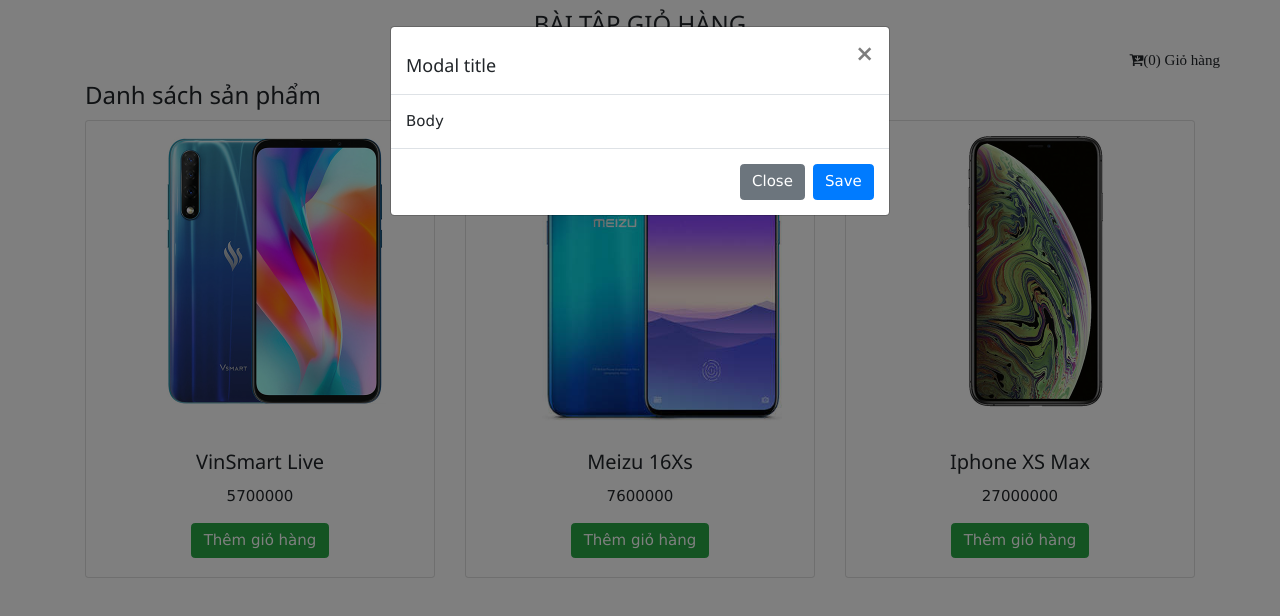
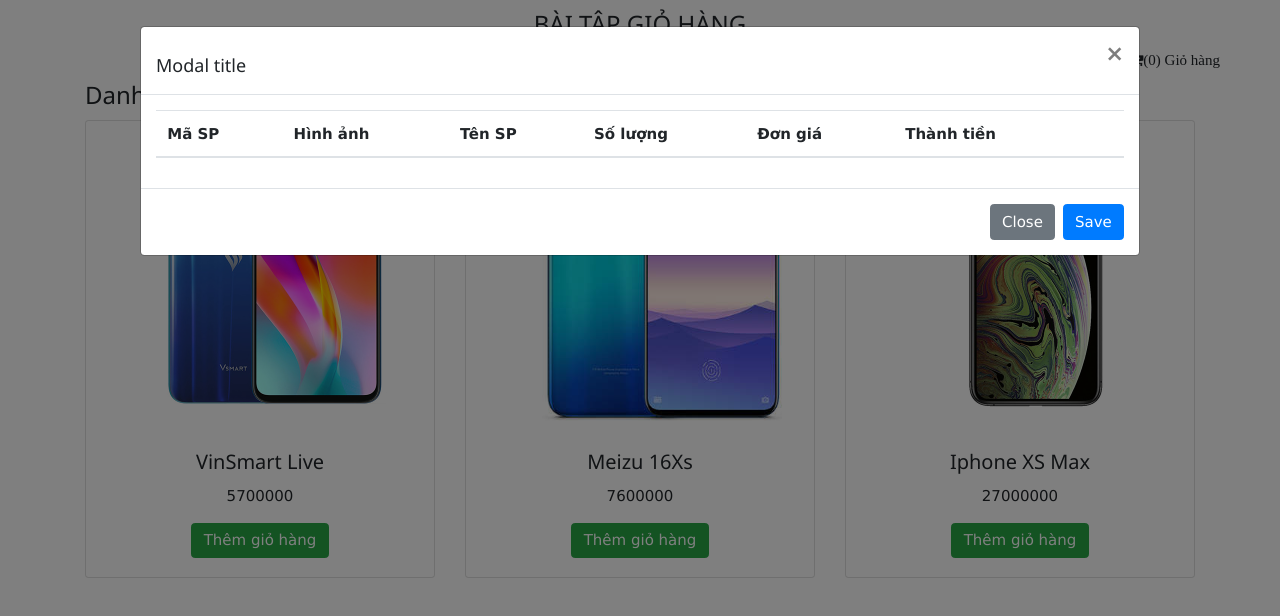
Before and after one commit to HiepHoang2190/Cyber-Reactjs-Componet-K2, a React (Create React App) app in the folder react-component-k2/: page / in a window 1280 px wide. Both pictures are taken after a click on the element "(0) Giỏ hàng". Shown: the top 616 px of the page. Built offline with nearby package versions, Linux system fonts and the light colour scheme.

Commit message:
lesson 11:props state ôn tập qua bài tập giỏ hàng(P2 xây dụng chức năng thêm giỏ hàng )

```diff
--- a/react-component-k2/src/Props/ExerciseCart/CartModal.js
+++ b/react-component-k2/src/Props/ExerciseCart/CartModal.js
@@ -1,12 +1,25 @@
 import React, { Component } from 'react';
 
 class Cart extends Component {
+
+    renderCart = () => {
+        let { gioHang } = this.props;
+        return gioHang.map((spGioHang, index) => {
+            return <tr key={index}>
+                <td>{spGioHang.maSP}</td>
+                <td><img style={{ width: 35, height: 35 }} src={spGioHang.hinhAnh} alt={spGioHang.hinhAnh}></img></td>
+                <td>{spGioHang.tenSP}</td>
+                <td>{spGioHang.soLuong}</td>
+                <td>{spGioHang.donGia}</td>
+            </tr>
+        })
+    }
     render() {
         return (
             <div>
 
                 <div className="modal fade" id="modelId" tabIndex={-1} role="dialog" aria-labelledby="modelTitleId" aria-hidden="true">
-                    <div className="modal-dialog" role="document">
+                    <div style={{ minWidth: 1000 }} className="modal-dialog" role="document">
                         <div className="modal-content">
                             <div className="modal-header">
                                 <h5 className="modal-title">Modal title</h5>
@@ -15,7 +28,22 @@
                                 </button>
                             </div>
                             <div className="modal-body">
-                                Body
+                                <table class="table">
+                                    <thead>
+                                        <tr>
+                                            <th>Mã SP</th>
+                                            <th>Hình ảnh</th>
+                                            <th>Tên SP</th>
+                                            <th>Số lượng</th>
+                                            <th>Đơn giá</th>
+                                            <th>Thành tiền</th>
+                                            <th></th>
+                                        </tr>
+                                    </thead>
+                                    <tbody>
+                                        {this.renderCart()}
+                                    </tbody>
+                                </table>
                             </div>
                             <div className="modal-footer">
                                 <button type="button" className="btn btn-secondary" data-dismiss="modal">Close</button>
--- a/react-component-k2/src/Props/ExerciseCart/ExerciseCart.js
+++ b/react-component-k2/src/Props/ExerciseCart/ExerciseCart.js
@@ -2,6 +2,51 @@
 import ProductListEXC from './ProductListEXC';
 import CartModal from './CartModal';
 class ExerciseCart extends Component {
+
+    state = {
+        /**
+         * tạo ban đầu có giá trị mặc định để dễ hình dung, xong thì xóa đi để rỗng
+         *  gioHang: [
+            { maSP: 1, hinhAnh: '', tenSP: 'tên mặc định', soLuong: 1, donGia: 0 }
+        ]
+         */
+
+        gioHang: [
+
+        ]
+    }
+    themGioHang = (sanPham) => {
+        console.log(sanPham);
+
+        let spGioHang = {
+            maSP: sanPham.maSP,
+            tenSP: sanPham.tenSP,
+            donGia: sanPham.giaBan,
+            soLuong: 1,
+            hinhAnh: sanPham.hinhAnh
+        }
+        //TÌm xem sản phẩm đã có trong giỏ hàng chưa
+        let index = this.state.gioHang.findIndex(spGH => spGH.maSP === spGioHang.maSP)
+
+        if (index != -1) {
+            // tìm thấy sản phẩm được click chứa trong giỏ hàng => Tăng số lượng
+            this.state.gioHang[index].soLuong += 1;
+        } else {
+            // Không tìm thấy sản phẩm trong giỏ hàng chứa sp đó => thêm sp đó vào giỏ
+            this.state.gioHang.push(spGioHang);
+        }
+
+        /**
+         *  push vào state.gioHang
+         let gioHangCapNhat = [...this.state.gioHang, spGioHang]; cái này khi chưa có tìm sản phẩm mà cứ push vào, dẫn dến sản phẩm trùng cũng push vô hàng riêng chứ ko cộng số lượng
+         */
+
+        let gioHangCapNhat = this.state.gioHang;
+        this.setState({
+            gioHang: gioHangCapNhat
+        })
+    }
+
     render() {
 
         return (
@@ -12,8 +57,8 @@
                         <i className="fa fa-cart mr-5"><i class="fa fa-cart-arrow-down"></i>(0) Giỏ hàng</i>
                     </span>
                 </div>
-                <CartModal />
-                <ProductListEXC />
+                <CartModal gioHang={this.state.gioHang} />
+                <ProductListEXC themGioHang={this.themGioHang} />
             </div>
         );
     }
--- a/react-component-k2/src/Props/ExerciseCart/ProductItemEXC.js
+++ b/react-component-k2/src/Props/ExerciseCart/ProductItemEXC.js
@@ -9,7 +9,7 @@
                 <div className="card-body text-center">
                     <h4 className="card-title ">{sanPhamProps.tenSP}</h4>
                     <p className="card-text">{sanPhamProps.giaBan}</p>
-                    <button onClick={() => { }} className="btn btn-success">Thêm giỏ hàng</button>
+                    <button onClick={() => { this.props.themGioHang(sanPhamProps) }} className="btn btn-success">Thêm giỏ hàng</button>
                 </div>
             </div>
 
--- a/react-component-k2/src/Props/ExerciseCart/ProductListEXC.js
+++ b/react-component-k2/src/Props/ExerciseCart/ProductListEXC.js
@@ -11,7 +11,7 @@
     renderSanPham = () => {
         return this.mangSanPham.map((sanPham, index) => {
             return <div className="col-4" key={index}>
-                <ProductItemEXC sanPhamProps={sanPham} />
+                <ProductItemEXC themGioHang={this.props.themGioHang} sanPhamProps={sanPham} />
             </div>
         })
     }
```
